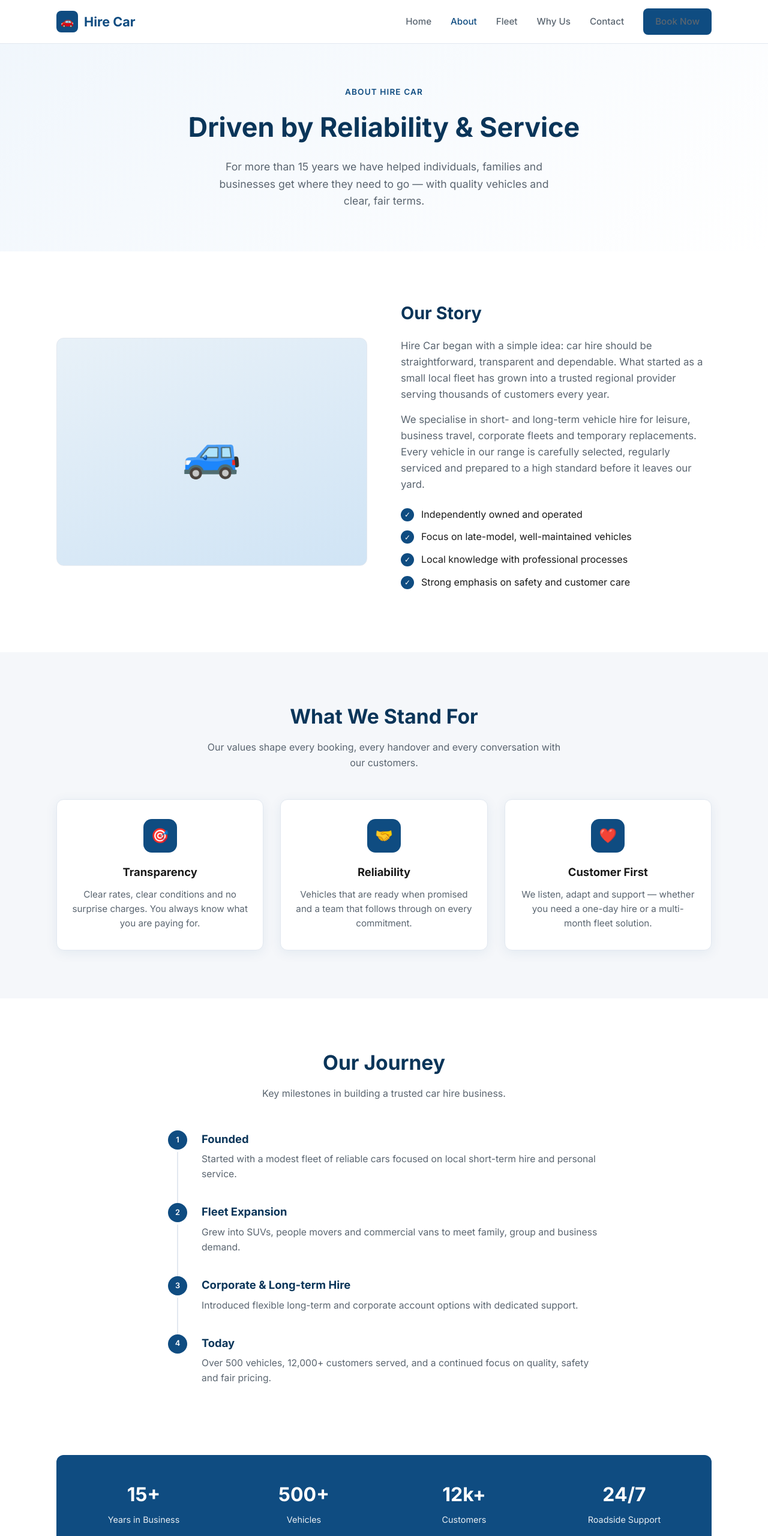
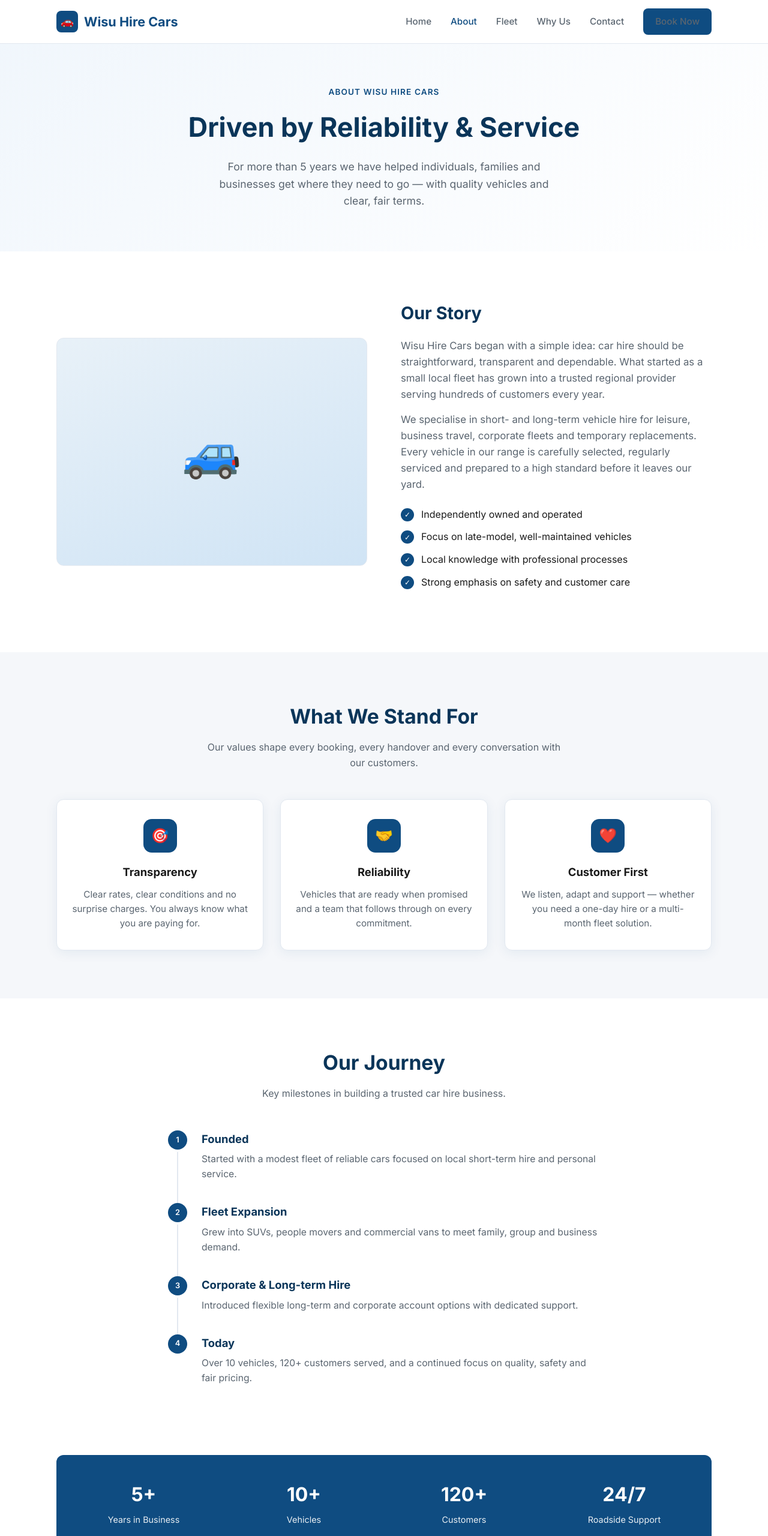
Before and after one commit to tituskumbu-web/Wisu_Hire_Cars, a plain HTML site: page about.html in a window 1280 px wide. Shown: the top 2560 px of the page at 60% size. Drawn offline with Linux system fonts and the light colour scheme.

Commit message:
Update branding from Hire Car to Wisu Hire Cars

```diff
--- a/about.html
+++ b/about.html
@@ -3,8 +3,8 @@
 <head>
   <meta charset="UTF-8">
   <meta name="viewport" content="width=device-width, initial-scale=1.0">
-  <title>About Us | Hire Car – Professional Car Hire</title>
-  <meta name="description" content="Learn about Hire Car – 15+ years of reliable vehicle rental, our values, team and commitment to quality service.">
+  <title>About Us | Wisu Hire Cars – Professional Car Hire</title>
+  <meta name="description" content="Learn about Wisu Hire Cars – 5+ years of reliable vehicle rental, our values, team and commitment to quality service.">
   <link rel="preconnect" href="https://fonts.googleapis.com">
   <link rel="preconnect" href="https://fonts.gstatic.com" crossorigin>
   <link href="https://fonts.googleapis.com/css2?family=Inter:wght@400;500;600;700&display=swap" rel="stylesheet">
@@ -144,7 +144,7 @@
 
   <header class="header" id="header">
     <div class="container nav">
-      <a href="index.html" class="logo"><span class="logo-icon">🚗</span> Hire Car</a>
+      <a href="index.html" class="logo"><span class="logo-icon">🚗</span> Wisu Hire Cars</a>
       <nav>
         <ul class="nav-links" id="navLinks">
           <li><a href="index.html">Home</a></li>
@@ -161,9 +161,9 @@
 
   <section class="page-hero">
     <div class="container">
-      <span class="eyebrow">About Hire Car</span>
+      <span class="eyebrow">About Wisu Hire Cars</span>
       <h1>Driven by Reliability &amp; Service</h1>
-      <p>For more than 15 years we have helped individuals, families and businesses get where they need to go — with quality vehicles and clear, fair terms.</p>
+      <p>For more than 5 years we have helped individuals, families and businesses get where they need to go — with quality vehicles and clear, fair terms.</p>
     </div>
   </section>
 
@@ -172,7 +172,7 @@
       <div class="about-image">🚙</div>
       <div class="about-content">
         <h2>Our Story</h2>
-        <p>Hire Car began with a simple idea: car hire should be straightforward, transparent and dependable. What started as a small local fleet has grown into a trusted regional provider serving thousands of customers every year.</p>
+        <p>Wisu Hire Cars began with a simple idea: car hire should be straightforward, transparent and dependable. What started as a small local fleet has grown into a trusted regional provider serving hundreds of customers every year.</p>
         <p>We specialise in short- and long-term vehicle hire for leisure, business travel, corporate fleets and temporary replacements. Every vehicle in our range is carefully selected, regularly serviced and prepared to a high standard before it leaves our yard.</p>
         <ul class="about-list">
           <li><span class="check">✓</span> Independently owned and operated</li>
@@ -242,7 +242,7 @@
           <div class="timeline-dot">4</div>
           <div class="timeline-content">
             <h3>Today</h3>
-            <p>Over 500 vehicles, 12,000+ customers served, and a continued focus on quality, safety and fair pricing.</p>
+            <p>Over 10 vehicles, 120+ customers served, and a continued focus on quality, safety and fair pricing.</p>
           </div>
         </div>
       </div>
@@ -252,9 +252,9 @@
   <section style="padding-top: 0;">
     <div class="container">
       <div class="stats-bar">
-        <div><strong>15+</strong><span>Years in Business</span></div>
-        <div><strong>500+</strong><span>Vehicles</span></div>
-        <div><strong>12k+</strong><span>Customers</span></div>
+        <div><strong>5+</strong><span>Years in Business</span></div>
+        <div><strong>10+</strong><span>Vehicles</span></div>
+        <div><strong>120+</strong><span>Customers</span></div>
         <div><strong>24/7</strong><span>Roadside Support</span></div>
       </div>
     </div>
@@ -264,7 +264,7 @@
     <div class="container">
       <h2>Ready to Work With Us?</h2>
       <p>Whether you need a single vehicle or an ongoing fleet solution, our team is ready to help.</p>
-      <a href="contact.html" class="btn btn-accent">Contact Hire Car</a>
+      <a href="contact.html" class="btn btn-accent">Contact Wisu Hire Cars</a>
     </div>
   </section>
 
@@ -272,7 +272,7 @@
     <div class="container">
       <div class="footer-grid">
         <div class="footer-brand">
-          <a href="index.html" class="logo"><span class="logo-icon">🚗</span> Hire Car</a>
+          <a href="index.html" class="logo"><span class="logo-icon">🚗</span> Wisu Hire Cars</a>
           <p>Professional car hire services you can rely on. Quality vehicles, fair prices and customer-first service.</p>
         </div>
         <div>
@@ -296,14 +296,14 @@
         <div>
           <h4>Contact</h4>
           <ul>
-            <li><a href="tel:+15551234567">+1 (555) 123-4567</a></li>
-            <li><a href="mailto:bookings@hirecar.example">bookings@hirecar.example</a></li>
+            <li><a href="tel:+67571283291">+67571283291</a></li>
+            <li><a href="mailto:wisuhirecars@gmail.com">wisuhirecars@gmail.com</a></li>
             <li>Mon–Fri 8am–6pm</li>
           </ul>
         </div>
       </div>
       <div class="footer-bottom">
-        <span>&copy; 2026 Hire Car. All rights reserved.</span>
+        <span>&copy; 2026 Wisu Hire Cars. All rights reserved.</span>
         <span>Professional Car Hire &amp; Rental</span>
       </div>
     </div>
```
